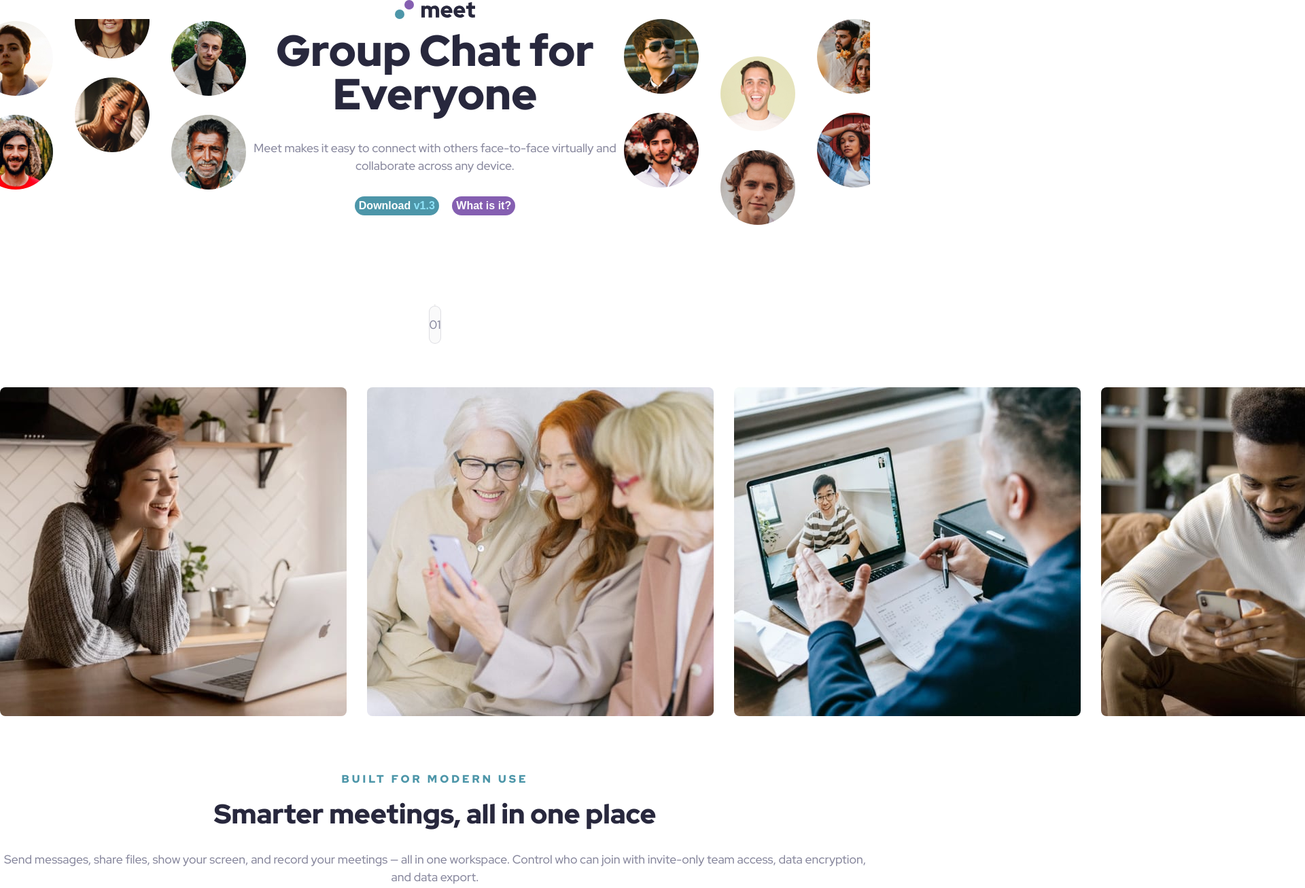
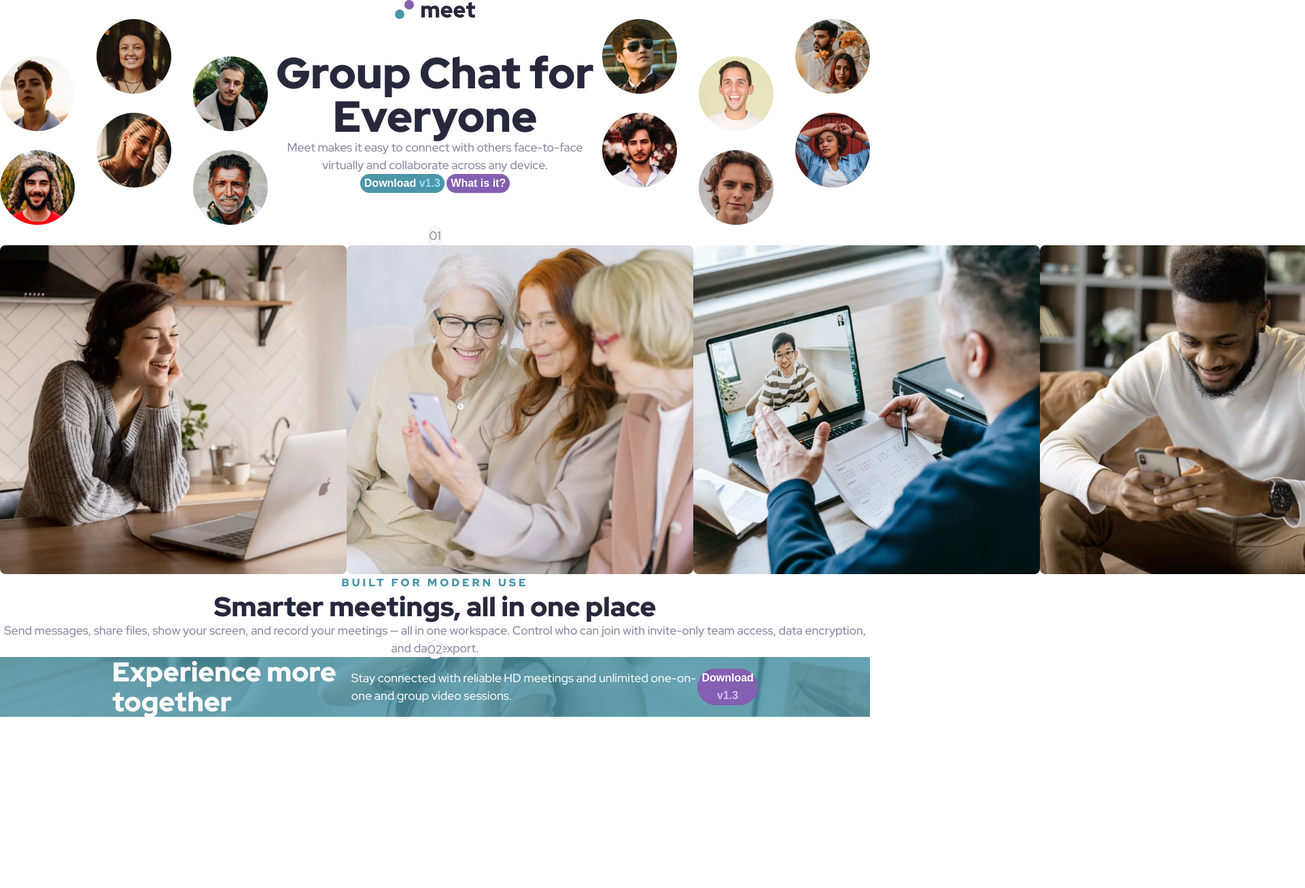
Before and after one commit to Ryan-C-Moses/meet-landing-page-app, a plain HTML site: page index.html in a window 1280 px wide. Shown: the top 1307 px of the page at 68% size, 1920 px wide, since content can reach past the window. After the commit the page ends 1059 px from the top, so only its background shows below. Drawn offline with Linux system fonts and the light colour scheme.

Commit message:
Commented all margins on CSS selectors

```diff
--- a/style.css
+++ b/style.css
@@ -121,7 +121,7 @@ header {
   display: flex;
   justify-content: space-between;
   align-items: center;
-  margin-bottom: 117px;
+  /* margin-bottom: 117px; */
   overflow: hidden;
 }
 
@@ -130,12 +130,12 @@ header {
 }
 
 .hero-left {
-  margin-top: -105px;
-  margin-left: -32px;
+  /* margin-top: -105px; */
+  /* margin-left: -32px; */
 }
 
 .hero-right {
-  margin-right: -32px;
+  /* margin-right: -32px; */
 }
 
 .first-section div:nth-child(2) {
@@ -149,11 +149,11 @@ header {
 }
 
 .first-section div:nth-child(2) p {
-  margin-top: 34px;
+  /* margin-top: 34px; */
 }
 
 .btn-group {
-  margin-top: 32px;
+  /* margin-top: 32px; */
 }
 
 .btn1 {
@@ -174,7 +174,7 @@ header {
   border: none;
   border-radius: 29px;
   background-color: var(--purple);
-  margin-left: 1rem;
+  /* margin-left: 1rem; */
 }
 
 .number-component {
@@ -182,7 +182,7 @@ header {
   flex-direction: column;
   justify-content: center;
   align-items: center;
-  margin: 0 auto;
+  /* margin: 0 auto; */
   /* height: 140px; */
   /* width: 56px; */
 }
@@ -207,29 +207,29 @@ header {
 .circle span {
   display: inline-block;
   /* width: fit-content; */
-  margin-top: 14px;
-  margin-bottom: 14px;
+  /* margin-top: 14px; */
+  /* margin-bottom: 14px; */
 }
 
 .second-section {
   display: flex;
-  margin-top: 64px;
-  margin-bottom: 80px;
+  /* margin-top: 64px; */
+  /* margin-bottom: 80px; */
 }
 
 .img-group {
   /* max-width: 255px; */
   /* max-height: 242px; */
   border-radius: 8px;
-  margin-right: 30px;
+  /* margin-right: 30px; */
 }
 
 .second-section img:nth-child(1) {
-  margin-left: auto;
+  /* margin-left: auto; */
 }
 
 .second-section img:nth-child(4) {
-  margin-right: auto;
+  /* margin-right: auto; */
 }
 
 .third-section {
@@ -239,17 +239,17 @@ header {
   align-items: center;
   /* width: auto; */
   text-align: center;
-  margin-bottom: 72px;
+  /* margin-bottom: 72px; */
 }
 
 .third-section p:nth-child(1) {
   /* width: fit-content; */
-  margin-bottom: 16px;
+  /* margin-bottom: 16px; */
 }
 
 .third-section h2 {
   /* max-width: 445px; */
-  margin-bottom: 32px;
+  /* margin-bottom: 32px; */
 }
 
 .third-section p:nth-child(3) {
@@ -281,7 +281,7 @@ footer {
   justify-content: space-between;
   padding-left: 165px;
   padding-right: 165px;
-  margin-top: 184px;
+  /* margin-top: 184px; */
 }
 
 footer h2 {
```
